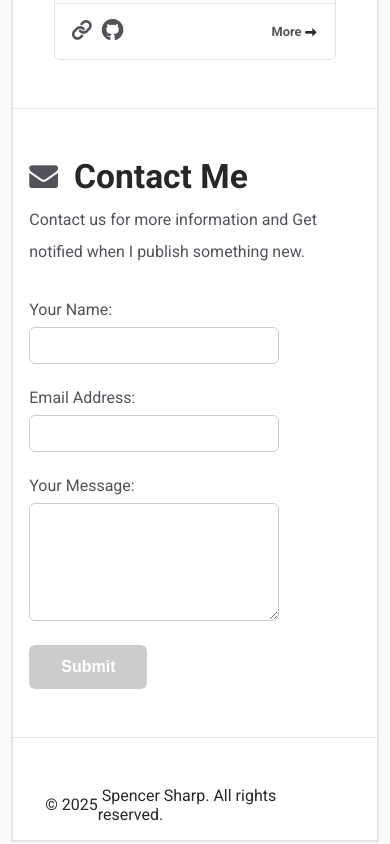
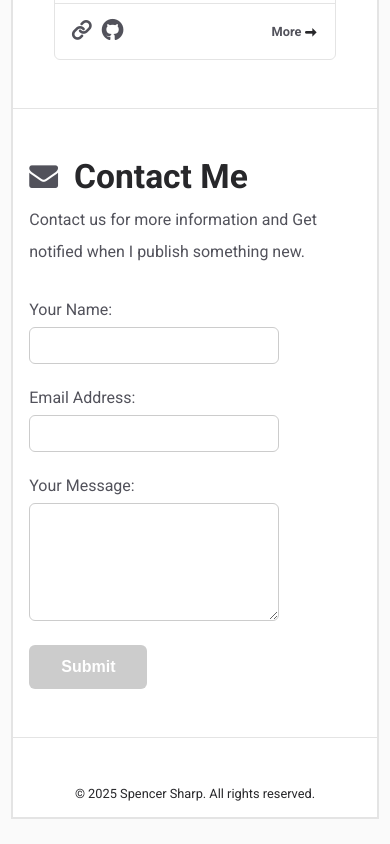
Before and after one commit to diab-tech/portfolio_2, a React (Vite) app: page / in a window 390 px wide. Shown: the part 2070-2914 px from the top of the page. After the commit the page ends 2891 px from the top, so only its background shows below. Built offline with nearby package versions, Linux system fonts and the light colour scheme.

Commit message:
footer font

```diff
--- a/src/components/5-footer/footer.css
+++ b/src/components/5-footer/footer.css
@@ -0,0 +1,5 @@
+@media (max-width: 767px) {
+  .footer p {
+    font-size: 0.8rem;
+  }
+}
```
